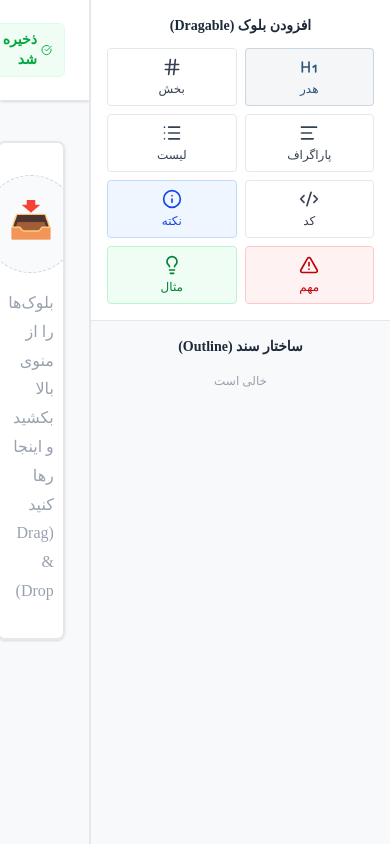
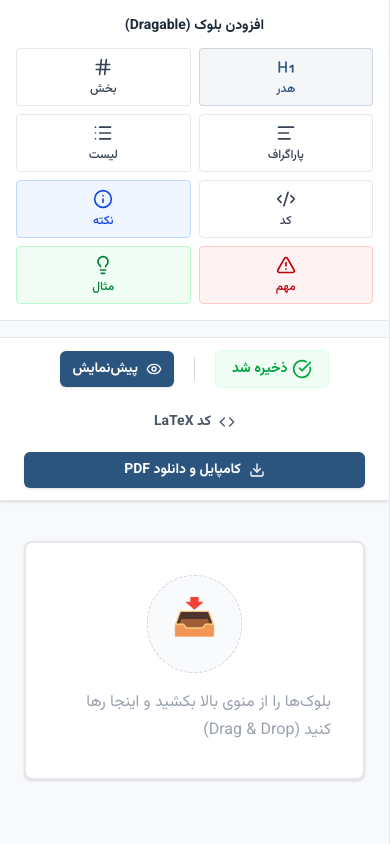
Before and after one commit to MDavoudi2011/LaTeX-Visual-Editor, a React (Vite) app: page / in a window 390 px wide. Built offline with nearby package versions, Linux system fonts and the light colour scheme; a small style sheet from the web is missing.

Commit message:
fix buges

```diff
--- a/src/App.tsx
+++ b/src/App.tsx
@@ -180,11 +180,11 @@ function App() {
   if (!isLoaded) return null;
 
   return (
-    <div className="flex h-screen w-full overflow-hidden bg-[#F8FAFC]" style={{ direction: 'rtl' }}>
+    <div className="flex flex-col md:flex-row h-screen w-full overflow-hidden bg-[#F8FAFC]" style={{ direction: 'rtl' }}>
 
       {/* Sidebar Editor (Right) */}
       <div
-         className="relative flex-shrink-0 h-full bg-gray-50/50 border-l border-gray-200 z-20 flex"
+         className="relative flex-shrink-0 h-full bg-gray-50/50 border-r border-gray-200 z-20 flex max-md:h-[40vh] max-md:!w-full max-md:border-b md:border-l"
          style={{ width: sidebarWidth }}
       >
         <div className="flex-1 overflow-hidden w-full h-full">
@@ -197,7 +197,7 @@ function App() {
         </div>
         {/* Resizer Handle */}
         <div
-          className="w-1.5 cursor-col-resize hover:bg-blue-400 active:bg-blue-600 bg-transparent absolute left-0 top-0 bottom-0 z-50 transform -translate-x-1/2"
+          className="w-1.5 cursor-col-resize hover:bg-blue-400 active:bg-blue-600 bg-transparent absolute left-0 top-0 bottom-0 z-50 transform -translate-x-1/2 max-md:hidden"
           onMouseDown={(e) => { e.preventDefault(); setIsResizing(true); }}
         />
       </div>
@@ -206,23 +206,23 @@ function App() {
       <div className="flex-1 flex flex-col h-full overflow-hidden relative border-r border-gray-200">
 
         {/* Top bar tabs */}
-        <div className="flex items-center justify-between px-6 py-3 bg-white border-b border-gray-200 z-10 w-full shadow-sm sticky top-0">
-          <div className="flex items-center gap-4">
-             <span className="flex items-center gap-1 text-sm font-semibold text-green-600 bg-green-50 px-3 py-1.5 rounded-md border border-green-100">
-               <CheckCircle className="w-4 h-4" /> ذخیره شد
+        <div className="flex max-md:flex-col items-center max-md:justify-center justify-between px-6 py-3 bg-white border-b border-gray-200 z-10 w-full shadow-sm sticky top-0 gap-3">
+          <div className="flex items-center flex-wrap max-md:justify-center gap-4">
+             <span className="flex items-center gap-1 text-sm font-semibold text-green-600 bg-green-50 px-4 py-2 rounded-md border border-green-100">
+               <CheckCircle className="w-5 h-5" /> ذخیره شد
              </span>
 
-             <div className="h-6 w-px bg-gray-300 mx-2"></div>
+             <div className="h-6 w-px bg-gray-300 mx-1"></div>
 
              <button
                onClick={() => setActiveTab('visual')}
-               className={`flex items-center gap-2 px-3 py-1.5 text-sm font-semibold rounded-md transition-colors ${activeTab === 'visual' ? 'bg-[#2B547E] text-white shadow-sm' : 'text-gray-600 hover:bg-gray-100'}`}
+               className={`flex items-center gap-2 px-3 py-2 text-sm font-semibold rounded-md transition-colors ${activeTab === 'visual' ? 'bg-[#2B547E] text-white shadow-sm' : 'text-gray-600 hover:bg-gray-100'}`}
              >
                <Eye className="w-4 h-4" /> پیش‌نمایش
              </button>
              <button
                onClick={() => setActiveTab('code')}
-               className={`flex items-center gap-2 px-3 py-1.5 text-sm font-semibold rounded-md transition-colors ${activeTab === 'code' ? 'bg-[#2B547E] text-white shadow-sm' : 'text-gray-600 hover:bg-gray-100'}`}
+               className={`flex items-center gap-2 px-3 py-2 text-sm font-semibold rounded-md transition-colors ${activeTab === 'code' ? 'bg-[#2B547E] text-white shadow-sm' : 'text-gray-600 hover:bg-gray-100'}`}
              >
                <Code className="w-4 h-4" /> کد LaTeX
              </button>
@@ -231,7 +231,7 @@ function App() {
           <button
             onClick={handleCompile}
             disabled={isCompiling}
-            className="flex items-center gap-2 px-4 py-2 text-sm font-semibold rounded-md transition-colors bg-[#2B547E] text-white shadow-sm hover:bg-[#1a334d] disabled:opacity-70"
+            className="flex items-center max-md:w-full justify-center gap-2 px-4 py-2 text-sm font-semibold rounded-md transition-colors bg-[#2B547E] text-white shadow-sm hover:bg-[#1a334d] disabled:opacity-70"
           >
             {isCompiling ? <Loader2 className="w-4 h-4 animate-spin" /> : <Download className="w-4 h-4" />}
             {isCompiling ? 'در حال کامپایل...' : 'کامپایل و دانلود PDF'}
--- a/src/components/Editor.tsx
+++ b/src/components/Editor.tsx
@@ -71,7 +71,8 @@ export function Editor({ blocks, setBlocks, onNestBlock, onExtractBlock }: Edito
         </div>
       </div>
 
-      <div className="flex-1 overflow-y-auto p-4">
+      <div className="flex-1 overflow-y-auto p-4 custom-scrollbar" dir="ltr">
+        <div dir="rtl">
           <h2 className="text-sm font-bold text-gray-800 mb-3 text-center">ساختار سند (Outline)</h2>
           {blocks.length === 0 ? (
             <div className="text-center text-xs text-gray-400 mt-4">خالی است</div>
@@ -144,5 +145,6 @@ export function Editor({ blocks, setBlocks, onNestBlock, onExtractBlock }: Edito
         )}
         </div>
       </div>
+    </div>
   );
 }
--- a/src/components/InlineEditor.tsx
+++ b/src/components/InlineEditor.tsx
@@ -9,52 +9,45 @@ interface InlineEditorProps {
 }
 
 export function InlineEditor({ html, onChange, tagName = 'div', className = '', placeholder }: InlineEditorProps) {
-  const textareaRef = useRef<HTMLTextAreaElement>(null);
+  const ref = useRef<HTMLElement>(null);
+  const lastHtml = useRef(html);
 
-  const resize = () => {
-    if (textareaRef.current) {
-      textareaRef.current.style.height = 'auto';
-      textareaRef.current.style.height = textareaRef.current.scrollHeight + 'px';
+  useEffect(() => {
+    if (ref.current && html !== lastHtml.current) {
+      if (document.activeElement !== ref.current) {
+        ref.current.innerHTML = html;
+        lastHtml.current = html;
+      }
+    }
+  }, [html]);
+
+  const handleBlur = (e: React.FocusEvent<HTMLElement>) => {
+    const value = e.currentTarget.innerHTML;
+    lastHtml.current = value;
+    onChange(value);
+  };
+
+  const handleKeyDown = (e: React.KeyboardEvent<HTMLElement>) => {
+    if (e.ctrlKey && e.key === 'b') {
+      e.preventDefault();
+      document.execCommand('bold', false);
+    } else if (e.ctrlKey && e.key === 'i') {
+      e.preventDefault();
+      document.execCommand('italic', false);
+    } else if (e.ctrlKey && e.key === 'u') {
+      e.preventDefault();
+      document.execCommand('underline', false);
     }
   };
 
-  useEffect(() => {
-    resize();
-  }, [html]);
-
-  const handleKeyDown = (e: React.KeyboardEvent<HTMLTextAreaElement>) => {
-    if (e.ctrlKey && e.key === 'b') {
-      e.preventDefault();
-      const target = e.currentTarget;
-      const start = target.selectionStart;
-      const end = target.selectionEnd;
-      const val = target.value;
-      const selected = val.substring(start, end);
-      const newVal = val.substring(0, start) + `**${selected}**` + val.substring(end);
-      onChange(newVal);
-      setTimeout(() => {
-        if (textareaRef.current) {
-          textareaRef.current.selectionStart = start + 2;
-          textareaRef.current.selectionEnd = end + 2;
-        }
-      }, 0);
-    }
-  };
-
-  return (
-    <textarea
-      ref={textareaRef}
-      value={html}
-      onChange={(e) => {
-        onChange(e.target.value);
-        resize();
-      }}
-      onKeyDown={handleKeyDown}
-      className={`w-full bg-transparent resize-none overflow-hidden outline-none ${className}`}
-      placeholder={placeholder}
-      rows={1}
-      dir={html ? "auto" : "rtl"}
-      style={{ minHeight: '1.5em' }}
-    />
-  );
+  return React.createElement(tagName, {
+    ref,
+    className: `outline-none min-h-[1.5em] empty:before:content-[attr(data-placeholder)] empty:before:text-gray-400 cursor-text ${className}`,
+    contentEditable: true,
+    onBlur: handleBlur,
+    onKeyDown: handleKeyDown,
+    'data-placeholder': placeholder,
+    suppressContentEditableWarning: true,
+    dangerouslySetInnerHTML: { __html: html }
+  });
 }
--- a/src/components/VisualPreview.tsx
+++ b/src/components/VisualPreview.tsx
@@ -5,7 +5,7 @@ import { Prism as SyntaxHighlighter } from 'react-syntax-highlighter';
 import { vscDarkPlus } from 'react-syntax-highlighter/dist/esm/styles/prism';
 import { InlineEditor } from './InlineEditor';
 
-function DropZone({ onDrop, className = "h-4 w-full" }: { onDrop: (type: BlockType) => void, className?: string }) {
+function DropZone({ onDrop, className = "h-1.5 w-full" }: { onDrop: (type: BlockType) => void, className?: string }) {
   const [isOver, setIsOver] = useState(false);
   return (
     <div
@@ -17,7 +17,7 @@ function DropZone({ onDrop, className = "h-4 w-full" }: { onDrop: (type: BlockTy
         setIsOver(false);
         onDrop(e.dataTransfer.getData('blockType') as BlockType);
       }}
-      className={`transition-all rounded ${isOver ? 'bg-blue-300 border border-blue-500 shadow-inner' : 'opacity-0'} ${className}`}
+      className={`transition-all rounded ${isOver ? 'bg-blue-300 border border-blue-500 shadow-inner min-h-[8px]' : 'opacity-0'} ${className}`}
     />
   );
 }
@@ -138,7 +138,7 @@ export function VisualPreview({ blocks, onUpdateBlock, onUpdateInnerBlock, onDro
                   onChange={(e) => isStandalone ? onUpdateBlock(item.id, { code: e.target.value }) : onUpdateInnerBlock?.(boxId, item.id, { code: e.target.value })}
                   className="absolute inset-0 w-full h-full z-10 font-mono text-sm resize-y outline-none"
                   placeholder="Insert Code..."
-                  style={{ minHeight: '100px', background: 'transparent', color: 'transparent', caretColor: 'white', padding: '0.1rem 1rem 1rem 4.9rem', border: 'none' }}
+                  style={{ minHeight: '100px', background: 'transparent', color: 'transparent', caretColor: 'white', padding: '0.1rem 1rem 1rem 3.2rem', border: 'none' }}
                   spellCheck={false}
                />
                <div className="pointer-events-none" style={{ minHeight: '100px', padding: '0 1rem 1rem 1rem'}}>
@@ -336,7 +336,7 @@ export function VisualPreview({ blocks, onUpdateBlock, onUpdateInnerBlock, onDro
              <DropZone onDrop={(type) => onDropBlock?.(type, index)} />
              {renderRootBlock()}
              {index === blocks.length - 1 && (
-               <DropZone onDrop={(type) => onDropBlock?.(type, index + 1)} className="h-8 mt-4" />
+               <DropZone onDrop={(type) => onDropBlock?.(type, index + 1)} className="h-4 mt-2" />
              )}
           </React.Fragment>
         );
--- a/src/index.css
+++ b/src/index.css
@@ -1,9 +1,9 @@
+@import url('https://fonts.googleapis.com/css2?family=Vazirmatn:wght@400;500;700&display=swap');
 @import "tailwindcss";
 
 @theme {
   --font-sans: "Vazirmatn", ui-sans-serif, system-ui, sans-serif;
 }
-
 ::-webkit-scrollbar {
   width: 8px;
   height: 8px;
```
Lines whose indentation alone changed are shown as unchanged.
